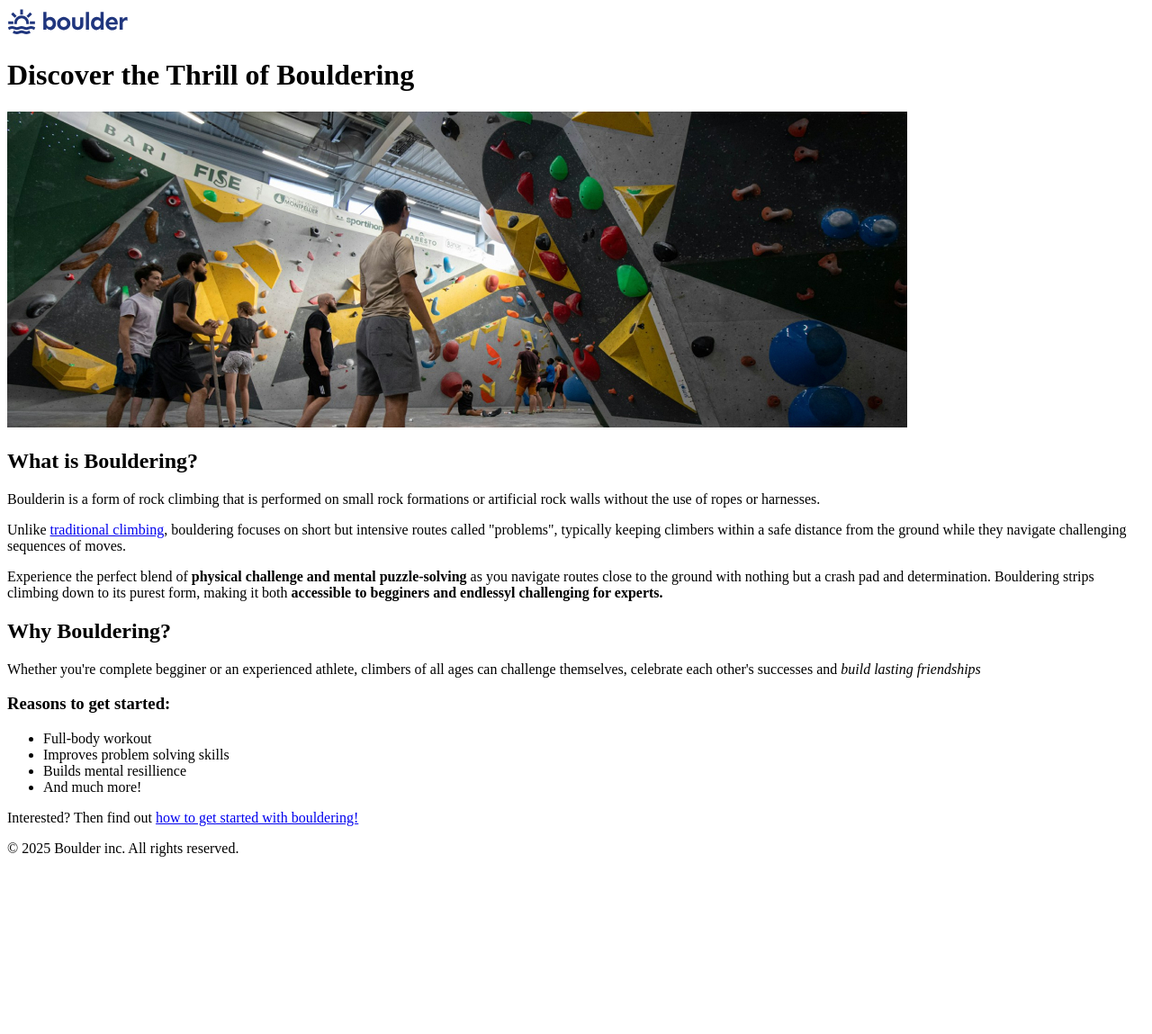
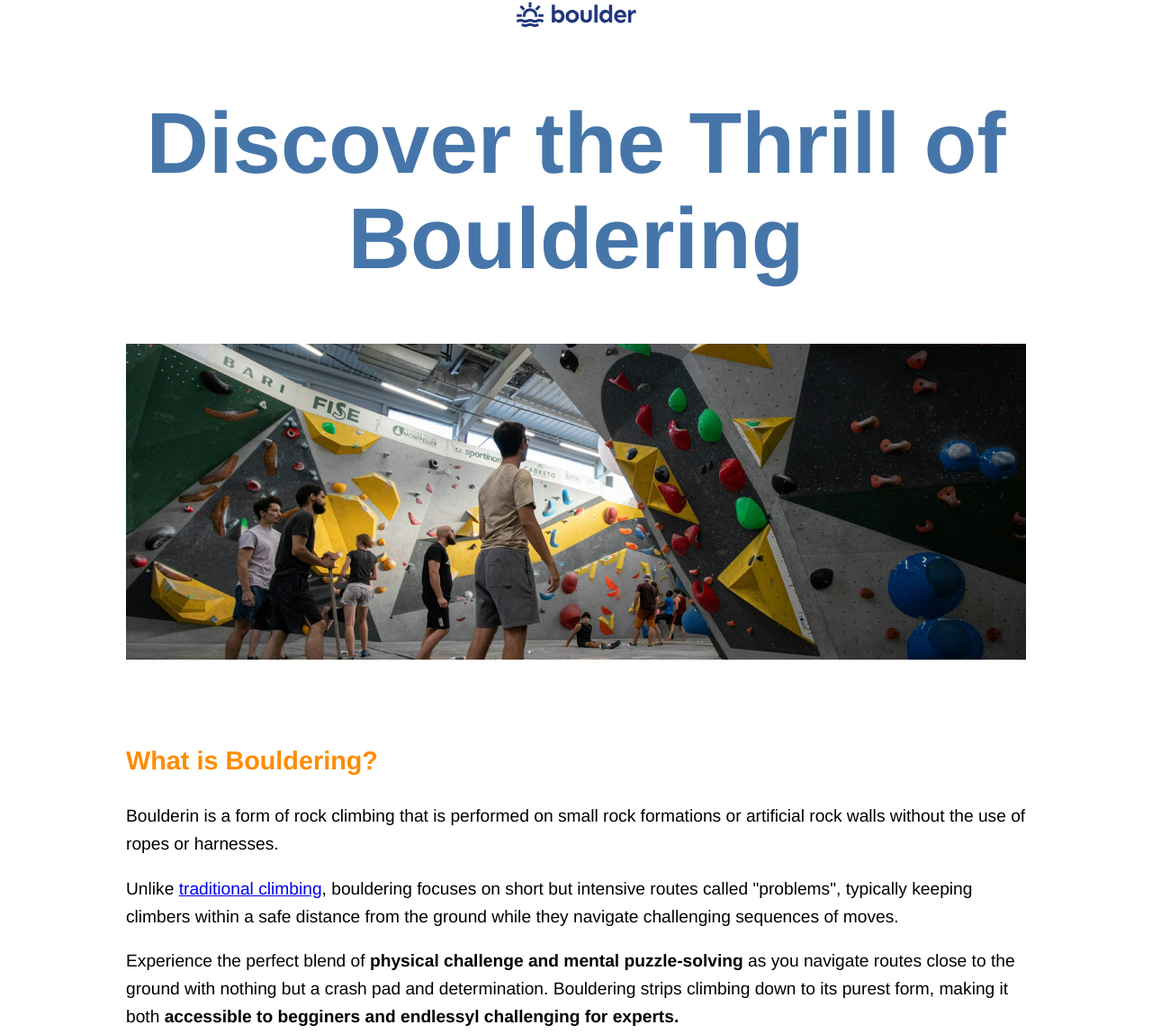
Before and after one commit to JohnyMace/kevinp-begginercourse-v1, a plain HTML site: page index.html in a window 1280 px wide. Shown: the top 1149 px of the page at 90% size. Before the commit the page ends 968 px from the top, so only its background shows below. Drawn offline with Linux system fonts and the light colour scheme.

Commit message:
Centering of the whole body
Last commit is about centering the body on large screens and making it actually look like a page. The centering was not included in this course, but I could not let the exercise be finished without it!

```diff
--- a/css/style.css
+++ b/css/style.css
@@ -0,0 +1,39 @@
+body {
+  max-width: 1000px;
+  margin: 0 auto;
+
+  font-family: Helvetica, Arial, sans-serif;
+  font-size: 1.2rem;
+  line-height: 1.6;
+  /* Font size px is based on inch, not actual pixel. Hardcoded fontsize in px overrides user settings in browser, so it is a bad practice to hardcore font size */
+
+  /* Default font size is 16px. If I do not specify otherwise, the default will be either 16px, or whatever browser settings the user might have. By leaving root font size have the default value, each user will have the browsing experience tailored to their settings */
+
+  /* That being said, for sizing fonts, use "rem" value instead. 1rem means 1 times the user or default set value */
+}
+header {
+  text-align: center;
+}
+h1 {
+  text-align: center;
+
+  font-size: 6rem;
+  line-height: 1.1;
+  color: #4676A9;
+}
+section {
+  margin-block: 80px;
+}
+h2 {
+  color: darkorange;
+}
+footer {
+  text-align: center;
+  padding: 20px;
+
+  color: white;
+  background-color: #004f9a;
+}
+.new-class {
+  background: pink;
+}
--- a/index.html
+++ b/index.html
@@ -4,7 +4,7 @@
 <head>
   <meta charset="UTF-8">
   <meta name="viewport" content="width=device-width, initial-scale=1.0">
-  <link rel="stylesheet" href="css/style.css">
+  <link rel="stylesheet" href="./css/style.css">
   <title>Bouldering 101</title>
 </head>
 
@@ -32,7 +32,7 @@
       </p>
     </section>
 
-    <section>
+    <section class="new-c">
       <h2>Why Bouldering?</h2>
       <p>Whether you're complete begginer or an experienced athlete, climbers of all ages can challenge themselves,
         celebrate each other's successes and <em>build lasting friendships</em>
```
